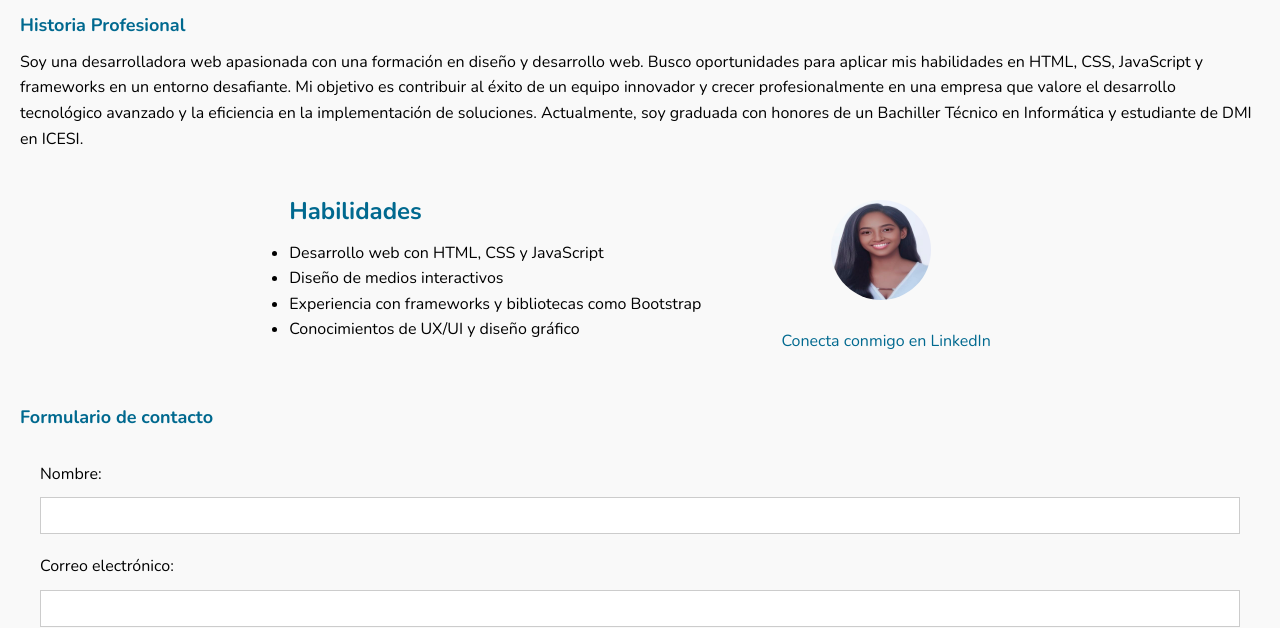
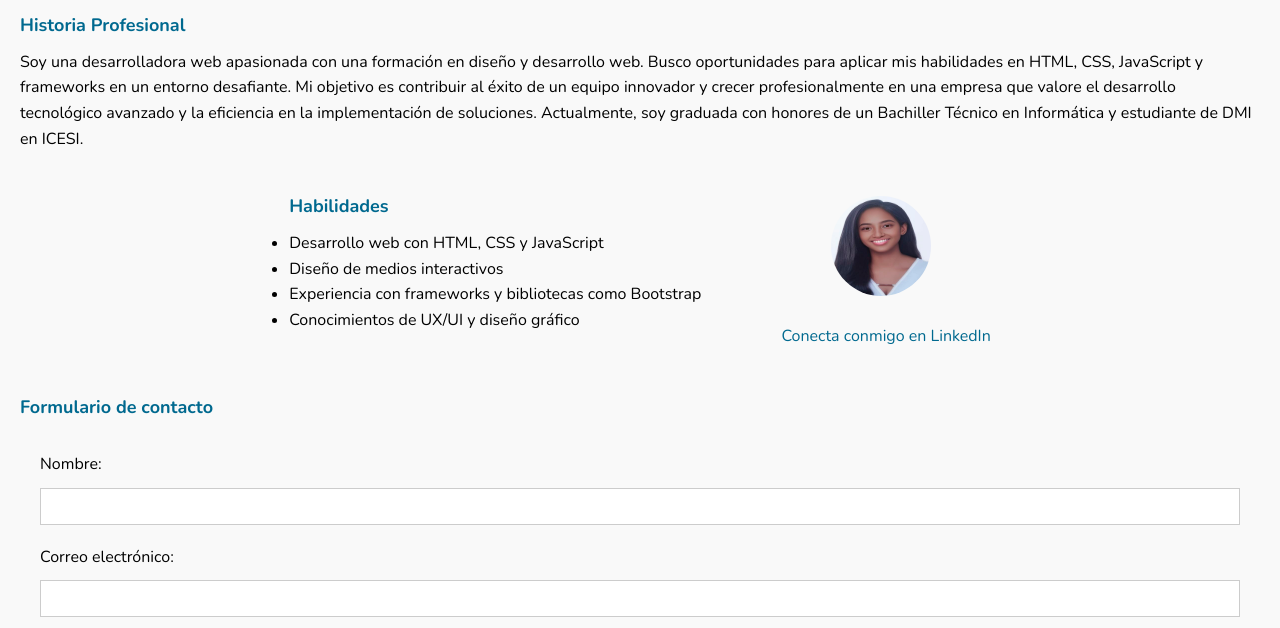
Before and after one commit to SmallCakekoo/LAB2, a plain HTML site: page index.html in a window 1280 px wide. Shown: the part 185-813 px from the top of the page. Drawn offline with nearby package versions, Linux system fonts and the light colour scheme.

Commit message:
Hola, soy el segundo commit, corregí un h2.

```diff
--- a/index.html
+++ b/index.html
@@ -27,7 +27,7 @@
       <div class="contact-container">
       <div class="flex-container">
         <div class="skills">
-          <h2>Habilidades</h2>
+          <h3>Habilidades</h3>
           <ul>
             <li>Desarrollo web con HTML, CSS y JavaScript</li>
             <li>Diseño de medios interactivos</li>
```
